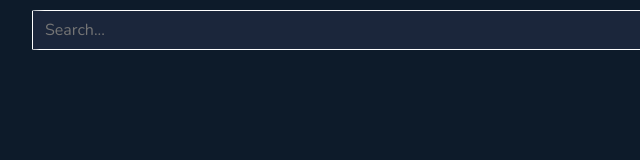
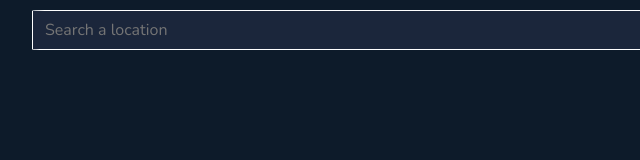
Before and after one commit to PandesalPanpan/weather-app, a website built with webpack: page src/template.html in a window 1280 px wide. Shown: the full height of the page, 288-928 px from the left. Built offline with nearby package versions, Linux system fonts and the light colour scheme.

Commit message:
Feat: Change placeholder on search with "Search a location"

```diff
--- a/src/template.html
+++ b/src/template.html
@@ -15,7 +15,7 @@
   <div class="container">
     <form novalidate id="search-form">
       <label for="search">
-        <input type="text" placeholder="Search..." name="search" id="search" class="search-input">
+        <input type="text" placeholder="Search a location" name="search" id="search" class="search-input">
       </label>
       <button class="hide" type="submit"></button>
     </form>
```
